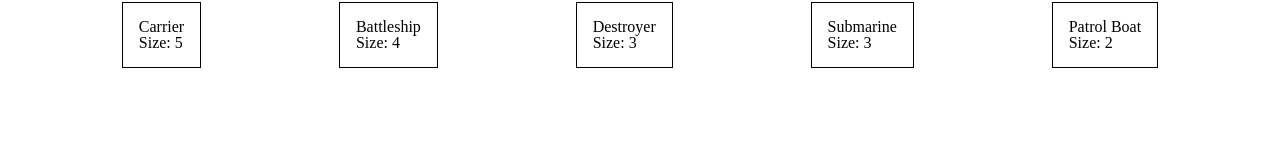
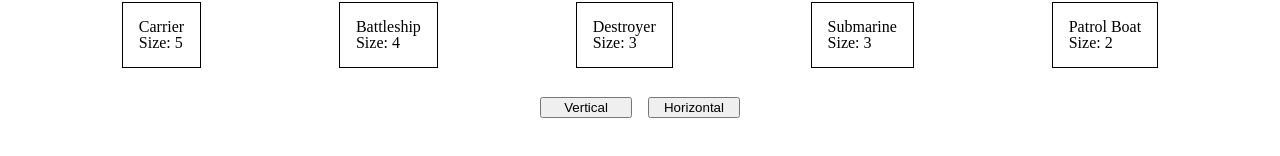
Before and after one commit to Dan-McGrath/Time-Killer, a React (Vite) app: page /Battleship in a window 1280 px wide. Shown: the part 530-686 px from the top of the page. Built offline with nearby package versions, Linux system fonts and the light colour scheme.

Commit message:
refactor dropHandler to check for valid moves

```diff
--- a/src/components/battleship/GameManager.jsx
+++ b/src/components/battleship/GameManager.jsx
@@ -1,7 +1,8 @@
 import { useState, useRef } from "react";
+import player from "./battleshipLogic/player";
+import Gameboard from "./Gameboard";
+import Button from "../Button.jsx";
 
-import Gameboard from "./Gameboard";
-import player from "./battleshipLogic/player";
 const GameManager = () => {
   const firstPlayer = player("Player 1");
   const secondPlayer = player("Player 2");
@@ -9,9 +10,11 @@ const GameManager = () => {
   const [shipsPlaced, setShipsPlaced] = useState(false);
   const [player1, setPlayer1] = useState(firstPlayer);
   const [player2, setPlayer2] = useState(secondPlayer);
-
+  const [isVertical, setIsVertical] = useState(true);
+  const [isHorizontal, setIsHorizontal] = useState(false);
   const currentPlayer = useRef(player1);
 
+  const horizontalCollisons = [10, 20, 30, 40, 50, 60, 70, 80, 90, 100];
   // drag and drop functions
 
   let dragged;
@@ -27,7 +30,39 @@ const GameManager = () => {
   };
 
   const dropHandler = (e) => {
-    e.target.appendChild(dragged);
+    let index = Number(e.target.id);
+    const squares = document.querySelectorAll(".square");
+    currentPlayer.current.ships.forEach((ele) => {
+      if (dragged.id === ele.ship.getName()) {
+        let size = ele.ship.getLength();
+        if (
+          isHorizontal &&
+          horizontalCollisons.some((ele) => ele === size + index)
+        ) {
+          for (let i = size - 1; i >= 0; i--) {
+            squares[index + i].classList.add("occupied");
+            squares[index + i].appendChild(dragged);
+          }
+        }
+        if (isVertical && (size - 1) * 10 + index < 101) {
+          for (let i = size - 1; i >= 0; i--) {
+            squares[index].classList.add("occupied");
+            squares[index].appendChild(dragged);
+            index += 10;
+          }
+        }
+      }
+    });
+  };
+
+  const orientation = () => {
+    if (isVertical === true) {
+      setIsVertical(false);
+      setIsHorizontal(true);
+    } else {
+      setIsVertical(true);
+      setIsHorizontal(false);
+    }
   };
 
   const currentPlayersShips = currentPlayer.current.ships.map((ele) => (
@@ -53,6 +88,10 @@ const GameManager = () => {
         />
       </div>
       <div className="ships">{currentPlayersShips}</div>
+      <div className="orientation">
+        <Button text="Vertical" clickHandler={orientation} />
+        <Button text="Horizontal" clickHandler={orientation} />
+      </div>
     </>
   );
 };
```
